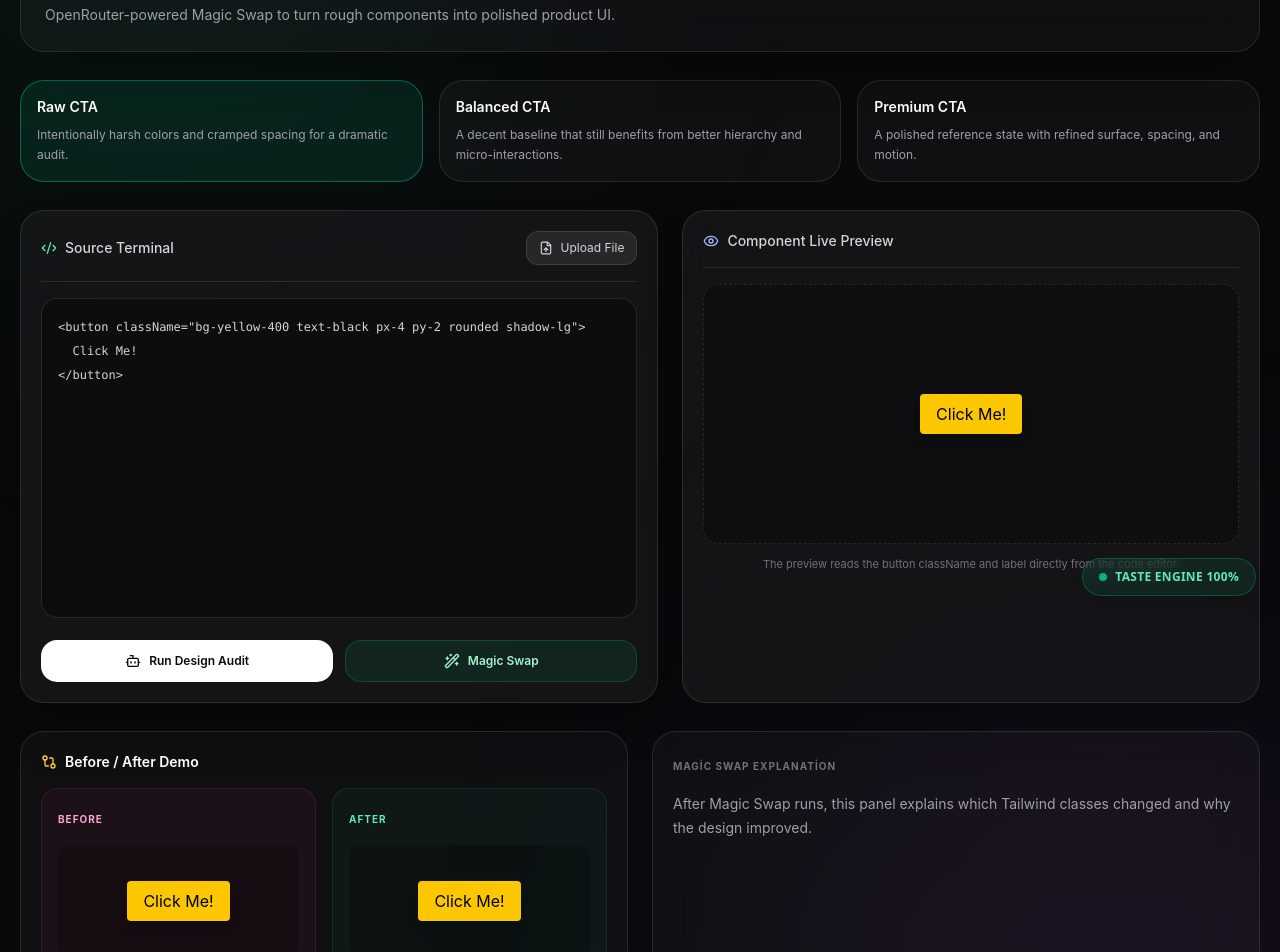
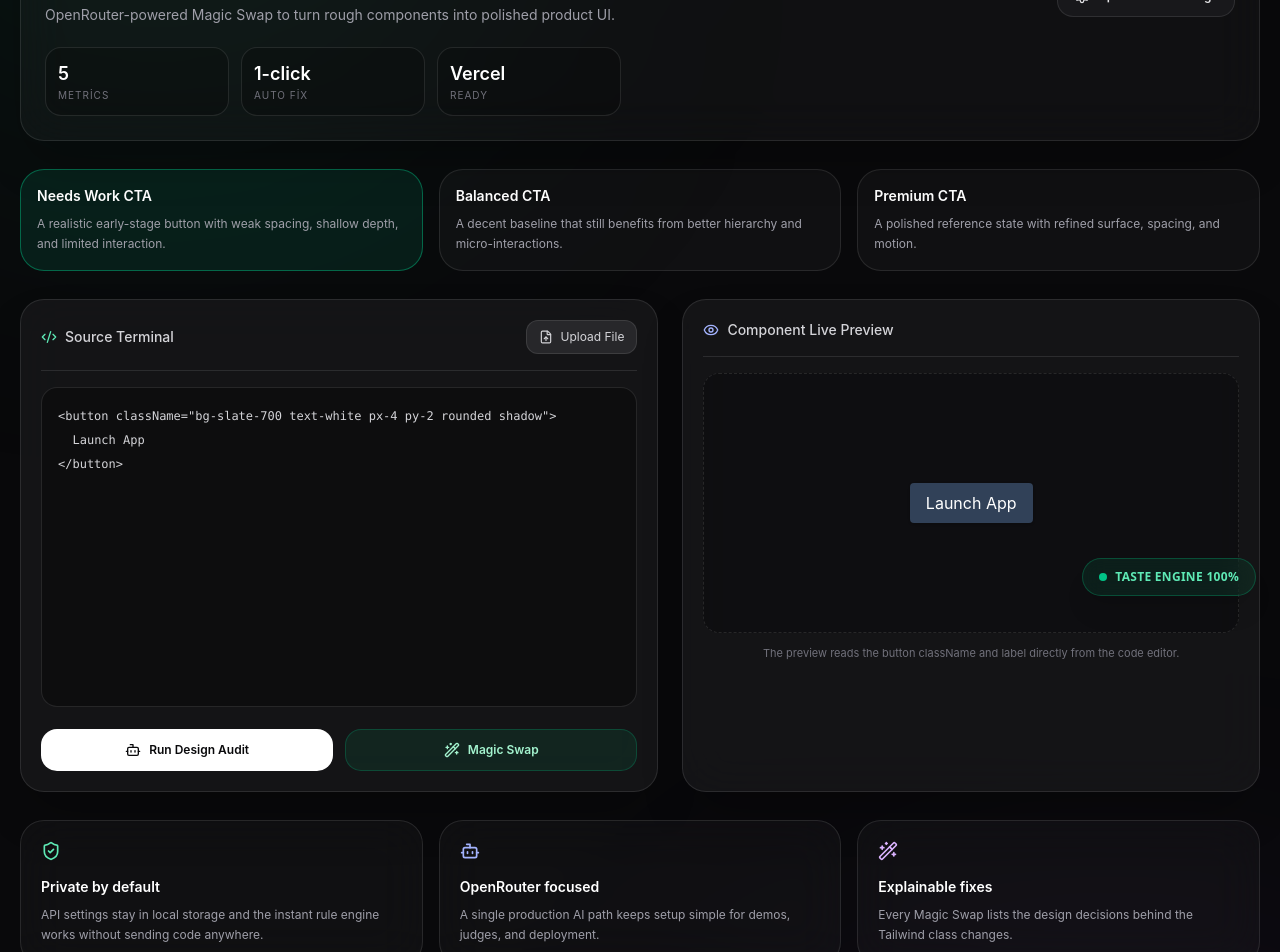
Before and after one commit to kdorukdemirtas-star/Taste, a React (Vite) app: page / in a window 1280 px wide. Shown: the part 180-1132 px from the top of the page. Built offline with nearby package versions, Linux system fonts and the light colour scheme.

Commit message:
Polish Taste Engine for production launch
Co-authored-by: kdorukdemirtas-star <kdorukdemirtas-star@users.noreply.github.com>

```diff
--- a/src/App.tsx
+++ b/src/App.tsx
@@ -1,5 +1,5 @@
 import { useEffect, useMemo, useState } from 'react';
-import { Bot, Code2, Eye, FileUp, GitCompare, KeyRound, Settings, Sparkles, Wand2 } from 'lucide-react';
+import { Bot, Code2, Eye, FileUp, GitCompare, KeyRound, Settings, ShieldCheck, Sparkles, Wand2 } from 'lucide-react';
 import TasteHUD from './components/TasteHUD';
 import { analyzeTaste, type TasteReport } from './lib/analyzer';
 import { createMagicSwap } from './lib/magicSwap';
@@ -19,11 +19,11 @@ interface DemoPreset {
 
 const demoPresets: DemoPreset[] = [
   {
-    id: 'raw',
-    label: 'Raw CTA',
-    description: 'Intentionally harsh colors and cramped spacing for a dramatic audit.',
-    code: `<button className="bg-yellow-400 text-black px-4 py-2 rounded shadow-lg">
-  Click Me!
+    id: 'needs-work',
+    label: 'Needs Work CTA',
+    description: 'A realistic early-stage button with weak spacing, shallow depth, and limited interaction.',
+    code: `<button className="bg-slate-700 text-white px-4 py-2 rounded shadow">
+  Launch App
 </button>`,
   },
   {
@@ -158,19 +158,33 @@ export default function App() {
         <header className="flex flex-col gap-5 rounded-3xl border border-white/10 bg-white/[0.03] p-6 shadow-2xl shadow-black/30 backdrop-blur-xl lg:flex-row lg:items-center lg:justify-between">
           <div className="max-w-3xl">
             <span className="inline-flex items-center gap-2 rounded-full border border-emerald-500/20 bg-emerald-500/10 px-3 py-1 text-[10px] font-bold uppercase tracking-[0.28em] text-emerald-300">
-              <Sparkles className="h-3.5 w-3.5" /> Taste Engine v1.1
+              <Sparkles className="h-3.5 w-3.5" /> Taste Engine
             </span>
-            <h1 className="mt-4 text-4xl font-semibold tracking-tight text-white md:text-5xl">AI Design QA & Auto-Fixer Studio</h1>
+            <h1 className="mt-4 text-4xl font-semibold tracking-tight text-white md:text-5xl">Production-Grade AI Design QA</h1>
             <p className="mt-3 max-w-2xl text-sm leading-6 text-zinc-400">
               Taste Engine audits Tailwind UI code like a design linter, scores the interface in real time, and uses OpenRouter-powered Magic Swap to turn rough components into polished product UI.
             </p>
+            <div className="mt-5 grid max-w-xl grid-cols-3 gap-3">
+              <div className="rounded-2xl border border-white/10 bg-black/20 p-3">
+                <div className="text-lg font-semibold text-white">5</div>
+                <div className="text-[10px] uppercase tracking-widest text-zinc-500">Metrics</div>
+              </div>
+              <div className="rounded-2xl border border-white/10 bg-black/20 p-3">
+                <div className="text-lg font-semibold text-white">1-click</div>
+                <div className="text-[10px] uppercase tracking-widest text-zinc-500">Auto Fix</div>
+              </div>
+              <div className="rounded-2xl border border-white/10 bg-black/20 p-3">
+                <div className="text-lg font-semibold text-white">Vercel</div>
+                <div className="text-[10px] uppercase tracking-widest text-zinc-500">Ready</div>
+              </div>
+            </div>
           </div>
           <button onClick={() => setShowSettings(true)} className="inline-flex items-center justify-center gap-2 rounded-2xl border border-white/10 bg-zinc-900 px-4 py-3 text-xs font-semibold text-zinc-200 transition hover:border-white/25 hover:text-white">
             <Settings className="h-4 w-4" /> OpenRouter Settings
           </button>
         </header>
 
-        <section className="grid gap-4 md:grid-cols-3">
+        <section aria-label="Demo presets" className="grid gap-4 md:grid-cols-3">
           {demoPresets.map((preset) => (
             <button
               key={preset.id}
@@ -217,6 +231,24 @@ export default function App() {
               <button className={currentPreview.className}>{currentPreview.label}</button>
             </div>
             <p className="mt-3 text-center text-[11px] text-zinc-500">The preview reads the button className and label directly from the code editor.</p>
+          </div>
+        </section>
+
+        <section className="grid gap-4 md:grid-cols-3">
+          <div className="rounded-3xl border border-white/10 bg-white/[0.03] p-5 backdrop-blur-xl">
+            <ShieldCheck className="h-5 w-5 text-emerald-300" />
+            <h3 className="mt-4 text-sm font-semibold text-white">Private by default</h3>
+            <p className="mt-2 text-xs leading-5 text-zinc-400">API settings stay in local storage and the instant rule engine works without sending code anywhere.</p>
+          </div>
+          <div className="rounded-3xl border border-white/10 bg-white/[0.03] p-5 backdrop-blur-xl">
+            <Bot className="h-5 w-5 text-indigo-300" />
+            <h3 className="mt-4 text-sm font-semibold text-white">OpenRouter focused</h3>
+            <p className="mt-2 text-xs leading-5 text-zinc-400">A single production AI path keeps setup simple for demos, judges, and deployment.</p>
+          </div>
+          <div className="rounded-3xl border border-white/10 bg-white/[0.03] p-5 backdrop-blur-xl">
+            <Wand2 className="h-5 w-5 text-purple-300" />
+            <h3 className="mt-4 text-sm font-semibold text-white">Explainable fixes</h3>
+            <p className="mt-2 text-xs leading-5 text-zinc-400">Every Magic Swap lists the design decisions behind the Tailwind class changes.</p>
           </div>
         </section>
 
--- a/src/lib/magicSwap.ts
+++ b/src/lib/magicSwap.ts
@@ -9,7 +9,7 @@ export function createMagicSwap(code: string): MagicSwapResult {
 </button>`;
 
   const changes = [
-    'Replaced bg-yellow-400 with bg-zinc-900 for a more premium dark surface.',
+    'Replaced the original surface color with bg-zinc-900 for a more premium dark interface.',
     'Expanded tight px-4 py-2 spacing into a more comfortable px-6 py-3 target area.',
     'Upgraded rounded and shadow-lg into rounded-xl with a restrained shadow-black/40 depth system.',
     'Added hover, active, and duration classes to make the button feel interactive.',
```
Also changed, not shown: 1 other file (tests, documents, lock files or other folders).
